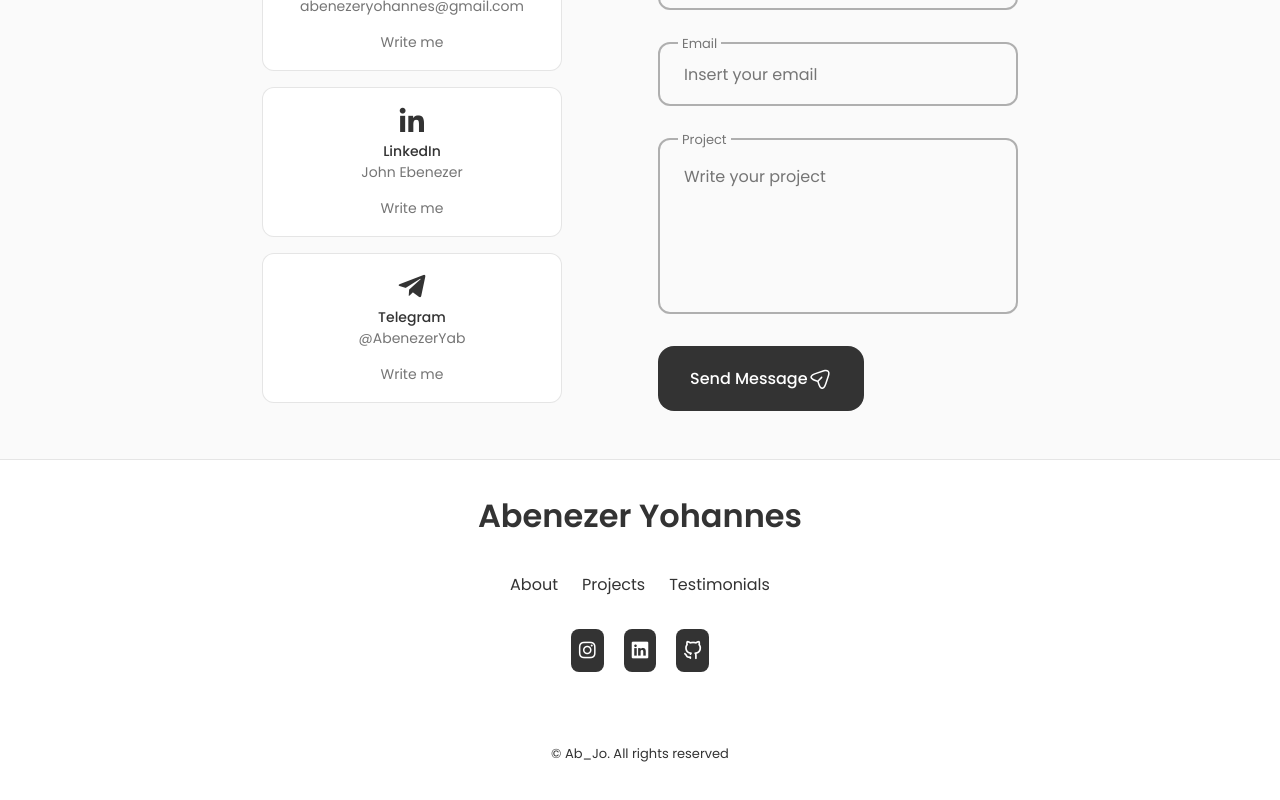
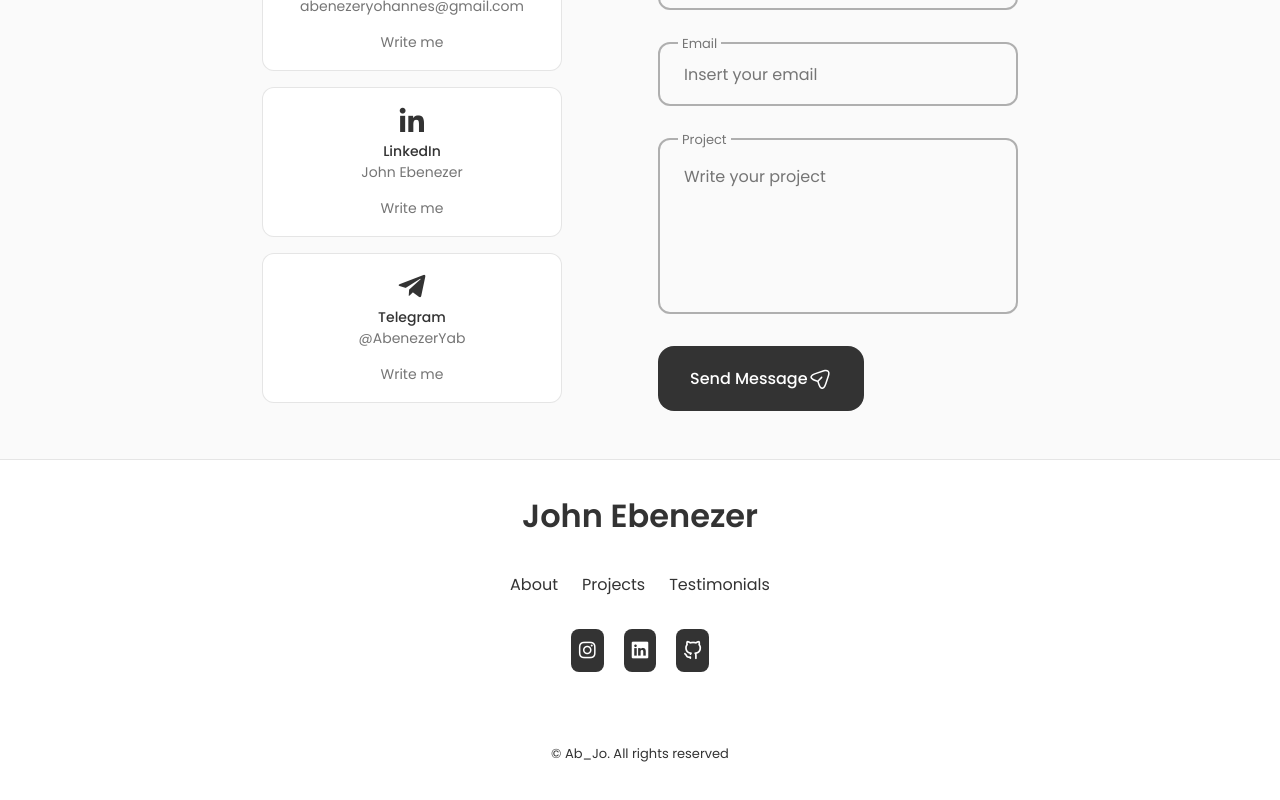
Before and after one commit to abenezeryohannes/abenezeryohannes.github.io, a React (Create React App) app: page / in a window 1280 px wide. Shown: the part 4342-5142 px from the top of the page. Built offline with nearby package versions, Linux system fonts and the light colour scheme.

Commit message:
Update footer.jsx

```diff
--- a/src/components/footer/footer.jsx
+++ b/src/components/footer/footer.jsx
@@ -4,7 +4,7 @@ const Footer = () => {
   return (
     <footer className="footer">
       <div className="footer_container container">
-        <h1 className="footer_title">Abenezer Yohannes</h1>
+        <h1 className="footer_title">John Ebenezer</h1>
         <ul className="footer_list">
           <li>
             <a href="#about" className="footer_link">
```
